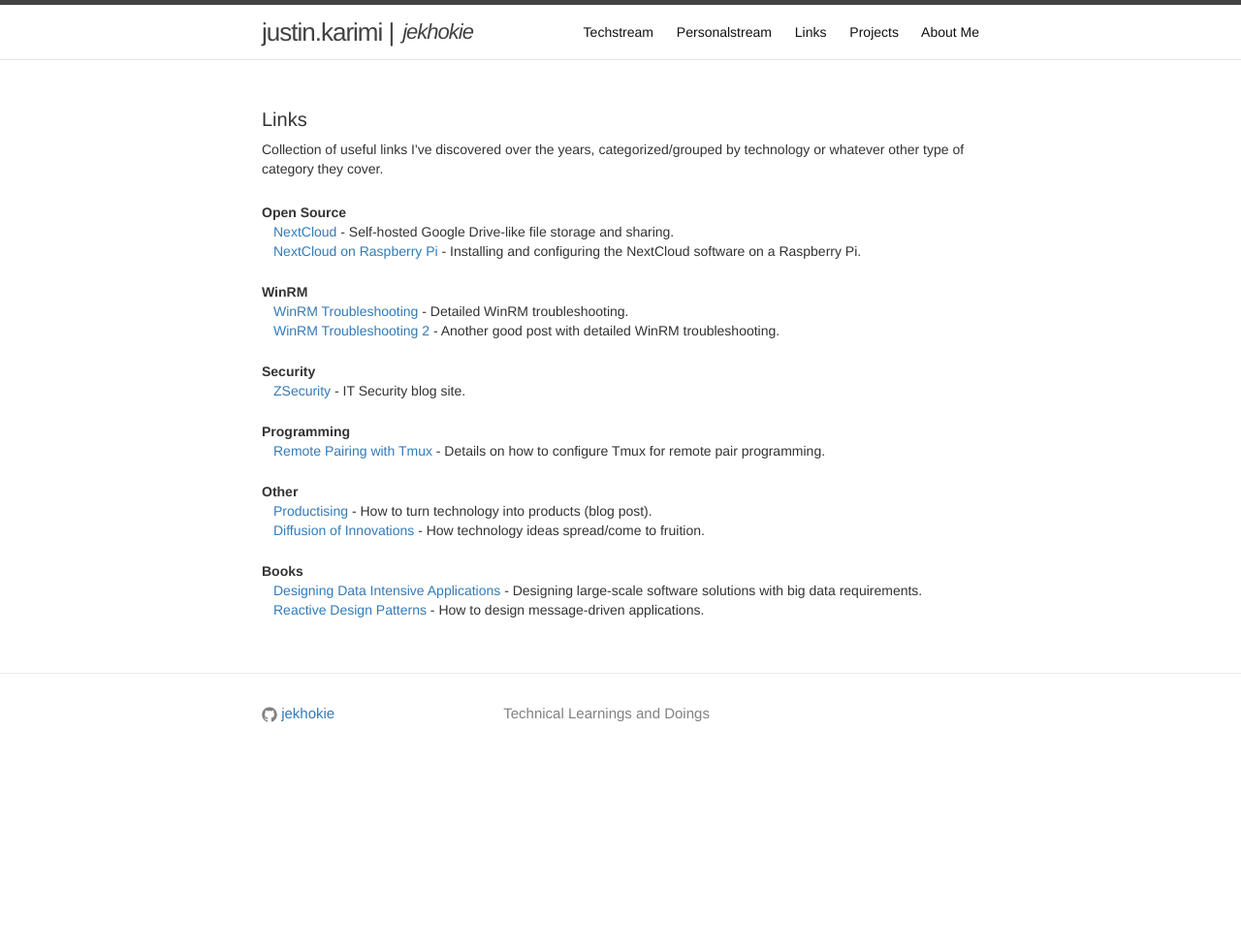
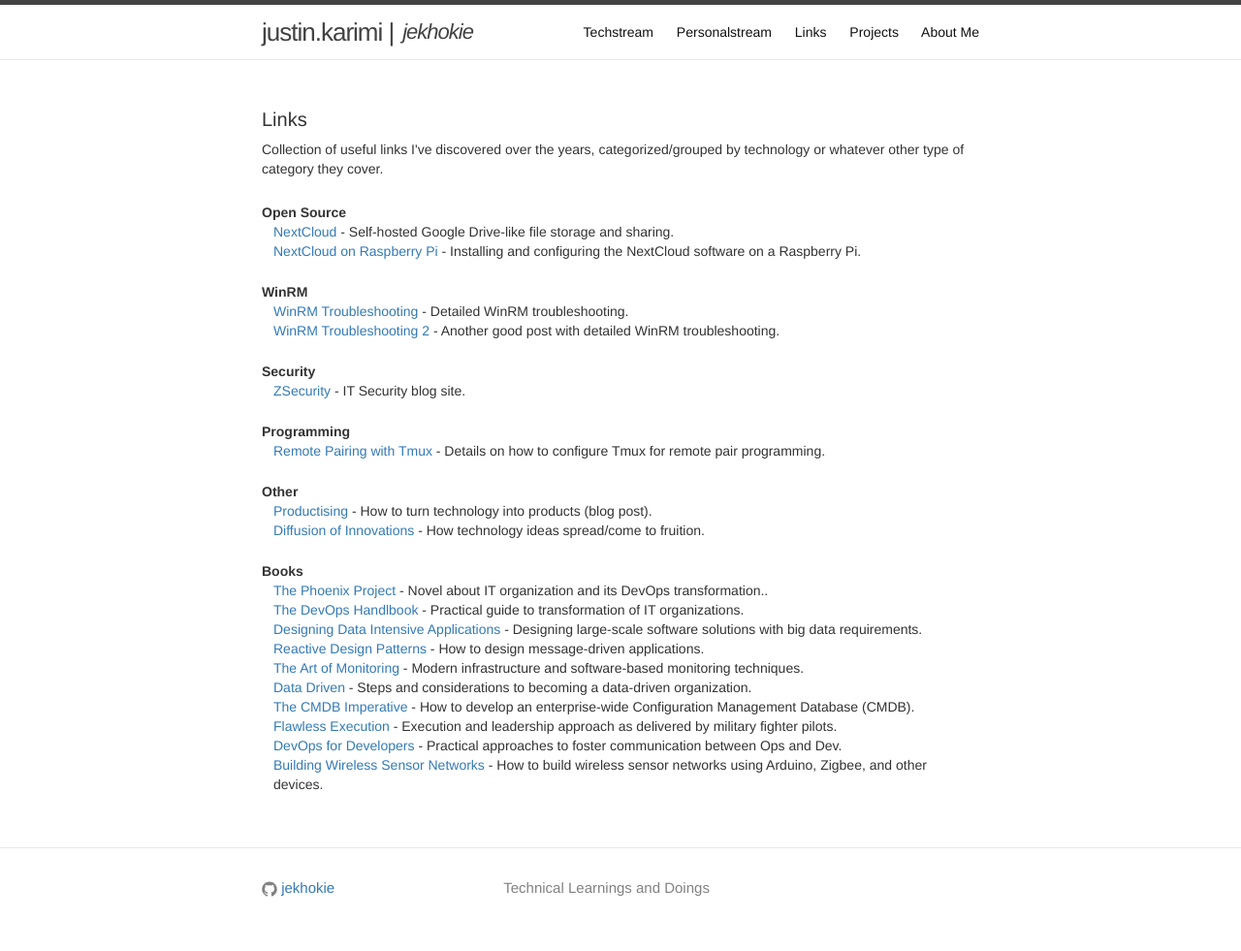
Before and after one commit to jekhokie/jekhokie.github.io, a Jekyll site: the page built from links.html, in a window 1280 px wide. Shown: the whole page at 97% size. Built offline with Jekyll 4.4.1, drawn with Linux system fonts in a browser that asks for light colours; before the commit the page ends 900 px from its top, so only the background shows below that.

Commit message:
Add Books to Links Page
Add a bunch of books to the links page.

```diff
--- a/links.html
+++ b/links.html
@@ -34,8 +34,16 @@
 				<dd><a href="https://en.wikipedia.org/wiki/Diffusion_of_innovations" target="_blank">Diffusion of Innovations</a> - How technology ideas spread/come to fruition.</dd>
 
 				<dt>Books</dt>
+				<dd><a href="https://www.amazon.com/Phoenix-Project-DevOps-Helping-Business-ebook/dp/B00AZRBLHO" target="_blank">The Phoenix Project</a> - Novel about IT organization and its DevOps transformation..</dd>
+				<dd><a href="https://www.amazon.com/DevOps-Handbook-World-Class-Reliability-Organizations-ebook/dp/B01M9ASFQ3" target="_blank">The DevOps Handlbook</a> - Practical guide to transformation of IT organizations.</dd>
 				<dd><a href="https://www.amazon.com/Designing-Data-Intensive-Applications-Reliable-Maintainable/dp/1449373321" target="_blank">Designing Data Intensive Applications</a> - Designing large-scale software solutions with big data requirements.</dd>
 				<dd><a href="https://www.amazon.com/Reactive-Design-Patterns-Roland-Kuhn/dp/1617291803" target="_blank">Reactive Design Patterns</a> - How to design message-driven applications.</dd>
+				<dd><a href="https://www.amazon.com/gp/product/B01GU387MS" target="_blank">The Art of Monitoring</a> - Modern infrastructure and software-based monitoring techniques.</dd>
+				<dd><a href="https://www.amazon.com/gp/product/B00SXHFTAS" target="_blank">Data Driven</a> - Steps and considerations to becoming a data-driven organization.</dd>
+				<dd><a href="https://www.amazon.com/gp/product/0137008376" target="_blank">The CMDB Imperative</a> - How to develop an enterprise-wide Configuration Management Database (CMDB).</dd>
+				<dd><a href="https://www.amazon.com/gp/product/0060834161" target="_blank">Flawless Execution</a> - Execution and leadership approach as delivered by military fighter pilots.</dd>
+				<dd><a href="https://www.amazon.com/gp/product/1430245697" target="_blank">DevOps for Developers</a> - Practical approaches to foster communication between Ops and Dev.</dd>
+				<dd><a href="https://www.amazon.com/gp/product/0596807732" target="_blank">Building Wireless Sensor Networks</a> - How to build wireless sensor networks using Arduino, Zigbee, and other devices.</dd>
 			</dl>
 		</div>
 </div>
```
